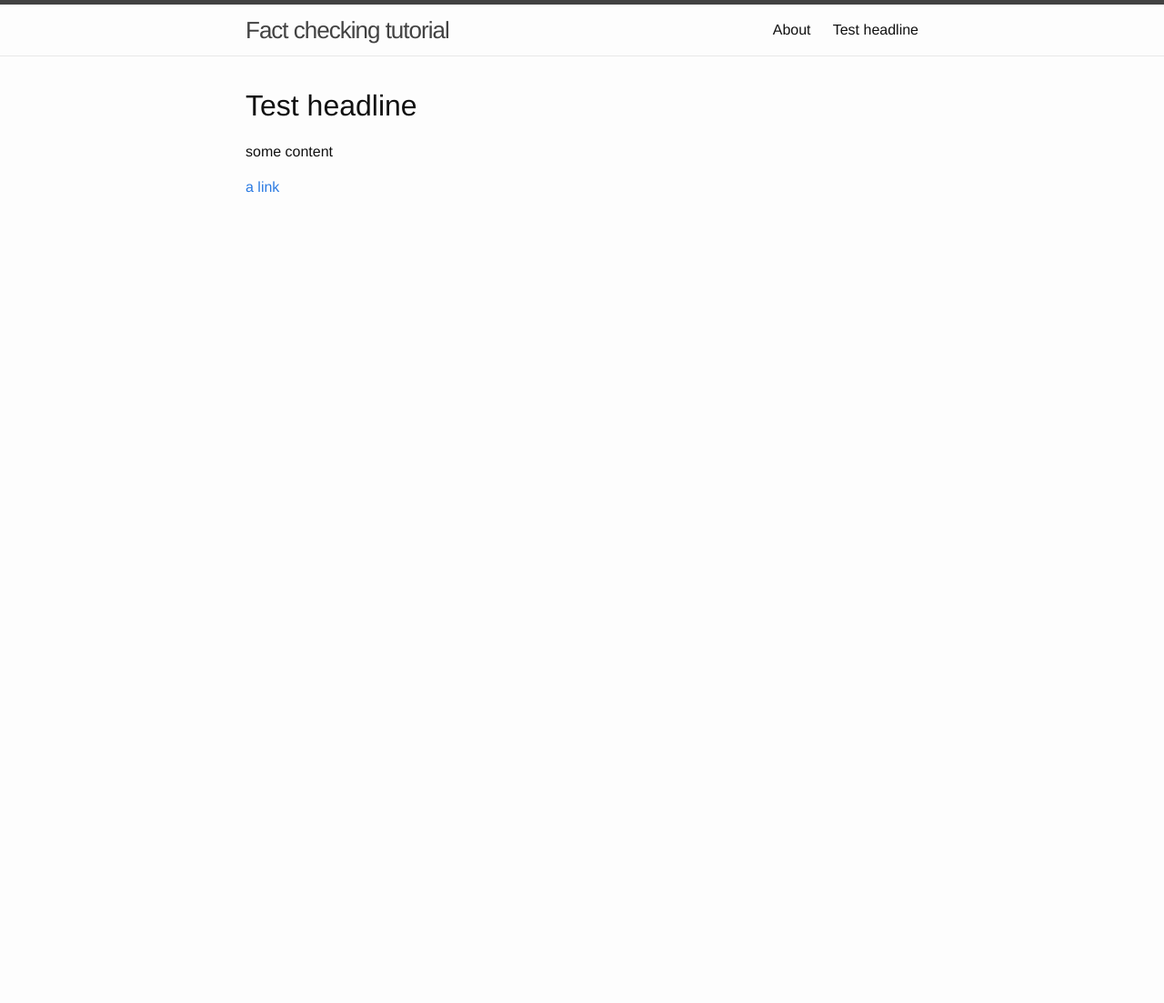
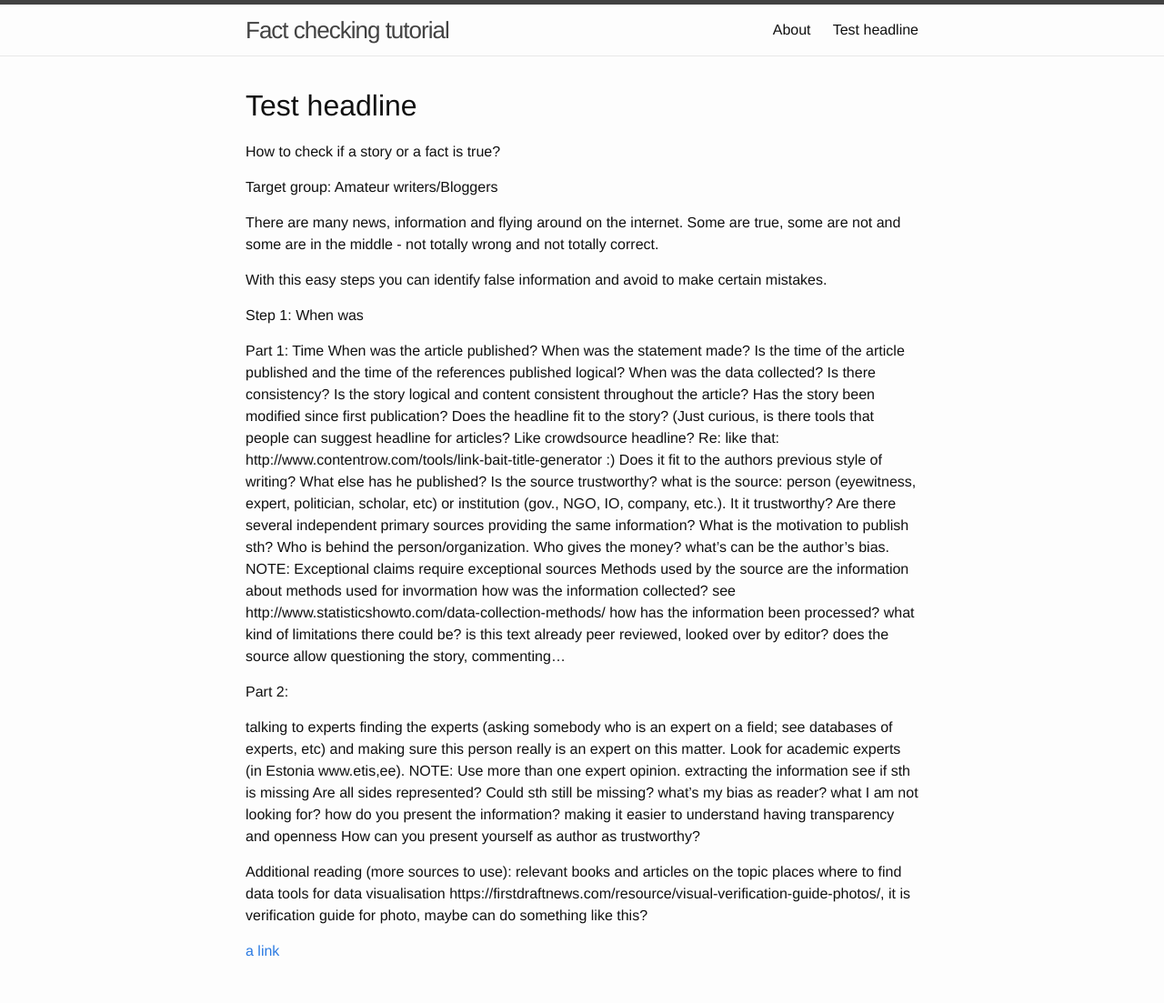
Before and after one commit to fact-tutorial/fact-tutorial.github.io, a Jekyll site: the page built from index.md, in a window 1280 px wide. Shown: the whole page at 91% size. Built offline with Jekyll 4.4.1, drawn with Linux system fonts in a browser that asks for light colours; our own code applies the rules of GitHub Pages for plain Markdown files; before the commit the page ends 900 px from its top, so only the background shows below that.

Commit message:
Update index.md

```diff
--- a/index.md
+++ b/index.md
@@ -7,8 +7,61 @@ layout: home
 
 
 # Test headline
+How to check if a story or a fact is true?
+
+Target group: Amateur writers/Bloggers
+
+There are many news, information and flying around on the internet. Some are true, some are not and some are in the middle - not totally wrong and not totally correct.
+
+With this easy steps you can identify false information and avoid to make certain mistakes.
+
+Step 1: When was
 
 
-some content
+Part 1:
+Time
+When was the article published? When was the statement made?
+Is the time of the article published and the time of the references published logical?
+When was the data collected?
+Is there consistency?
+Is the story logical and content consistent throughout the article?
+Has the story been modified since first publication?
+Does the headline fit to the story? (Just curious, is there tools that people can suggest headline for articles? Like crowdsource headline? Re: like that: http://www.contentrow.com/tools/link-bait-title-generator :)
+Does it fit to the authors previous style of writing? What else has he published?
+Is the source trustworthy?
+what is the source: person (eyewitness, expert, politician, scholar, etc) or institution (gov., NGO, IO, company, etc.). It it trustworthy?
+ Are there several independent primary sources providing the same information?
+What is the motivation to publish sth? Who is behind the person/organization. Who gives the money? what’s can be the author’s bias.
+NOTE: Exceptional claims require exceptional sources
+Methods used by the source
+are the information about methods used for invormation
+how was the information collected? see http://www.statisticshowto.com/data-collection-methods/
+how has the information been processed?
+what kind of limitations there could be?
+is this text already peer reviewed, looked over by editor?
+does the source allow questioning the story, commenting...
+
+Part 2:
+
+talking to experts
+finding the experts (asking somebody who is an expert on a field; see databases of experts, etc) and making sure this person really is an expert on this matter. Look for academic experts (in Estonia www.etis,ee).
+NOTE: Use more than one expert opinion.
+extracting the information
+see if sth is missing
+Are all sides represented?
+Could sth still be missing? what’s my bias as reader? what I am not looking for?
+how do you present the information?
+making it easier to understand
+having transparency and openness
+How can you present yourself as author as trustworthy?
+
+
+
+Additional reading (more sources to use):
+relevant books and articles on the topic
+places where to find data
+tools for data visualisation
+https://firstdraftnews.com/resource/visual-verification-guide-photos/, it is verification guide for photo, maybe can do something like this?
+
 
 [a link](http://google.com)
```
